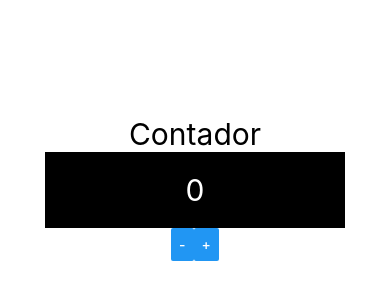
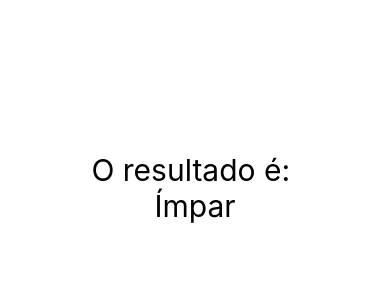
Before and after one commit to leticiasatiko/treinamento-react-native, a React Native app: screen / in a window 390 px wide. Shown: the part 234-534 px from the top of the page. Built offline with nearby package versions, Linux system fonts and the light colour scheme.

Commit message:
renderização condicional

```diff
--- a/src/App.tsx
+++ b/src/App.tsx
@@ -11,13 +11,14 @@
 import Pai from './components/direta/Pai'
 import PaiIndireto from './components/indireta/Pai'
 import ContadorV2 from './components/contador/ContadorV2'
+import ParImpar from './components/ParImpar'
 
 export default () => (
     <View style={style.App}>
 
+        <ParImpar num={5} />
+        {/*
         <ContadorV2 />
-
-        {/*
         <PaiIndireto />
         <Pai />
         <Contador inicial={100} passo={10} />
--- /dev/null
+++ b/src/components/ParImpar.tsx
@@ -0,0 +1,15 @@
+import React from 'react'
+import { View, Text } from 'react-native'
+import Estilo from './estilo'
+
+export default ({num = 0}) => {
+    return (
+        <View>
+            <Text style={Estilo.txtG}>O resultado é: </Text>
+            {num % 2 === 0
+                ? <Text style={Estilo.txtG}>Par</Text>
+                : <Text style={Estilo.txtG}>Ímpar</Text>
+            }
+        </View>
+    )
+}
```
